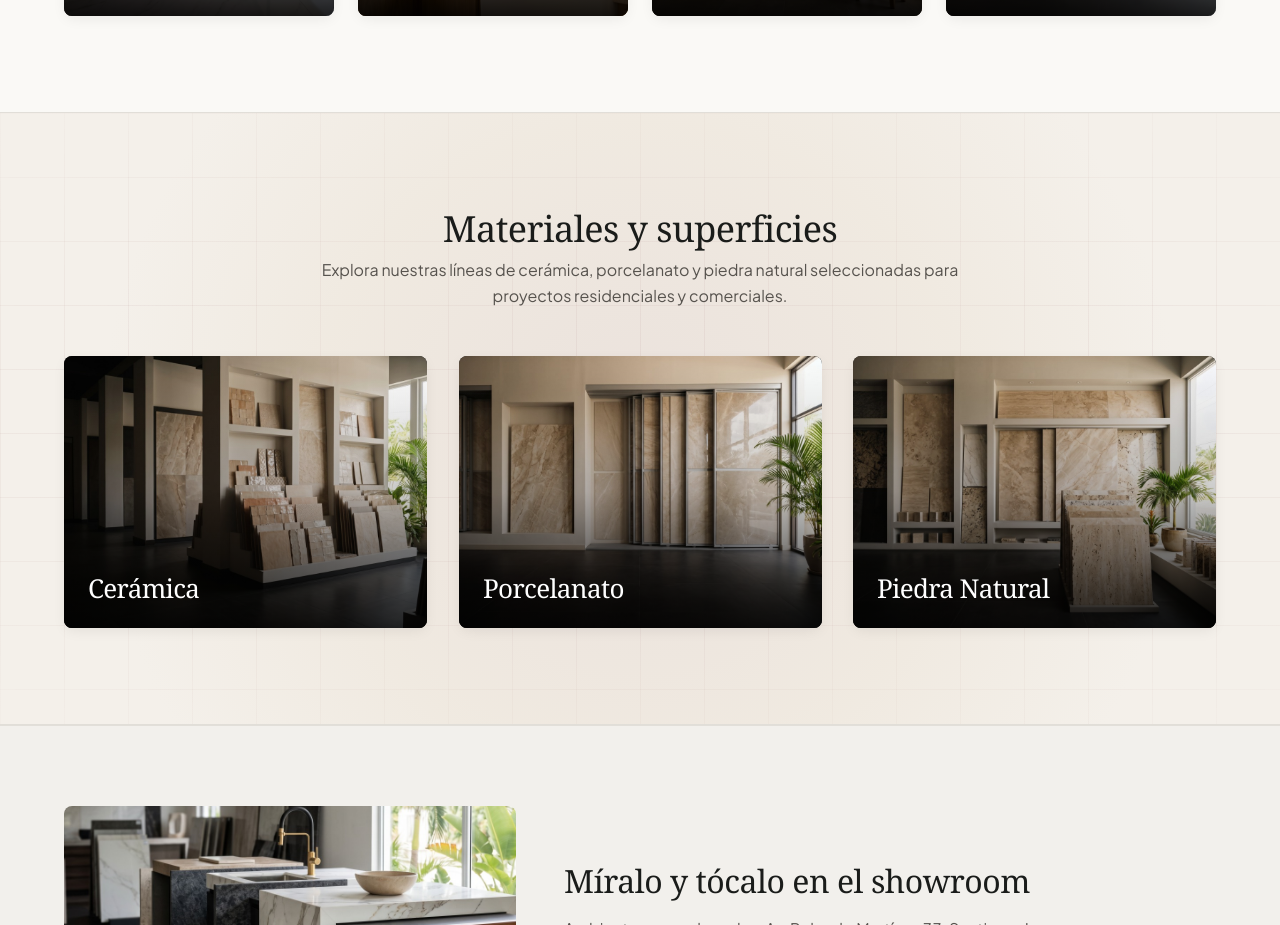
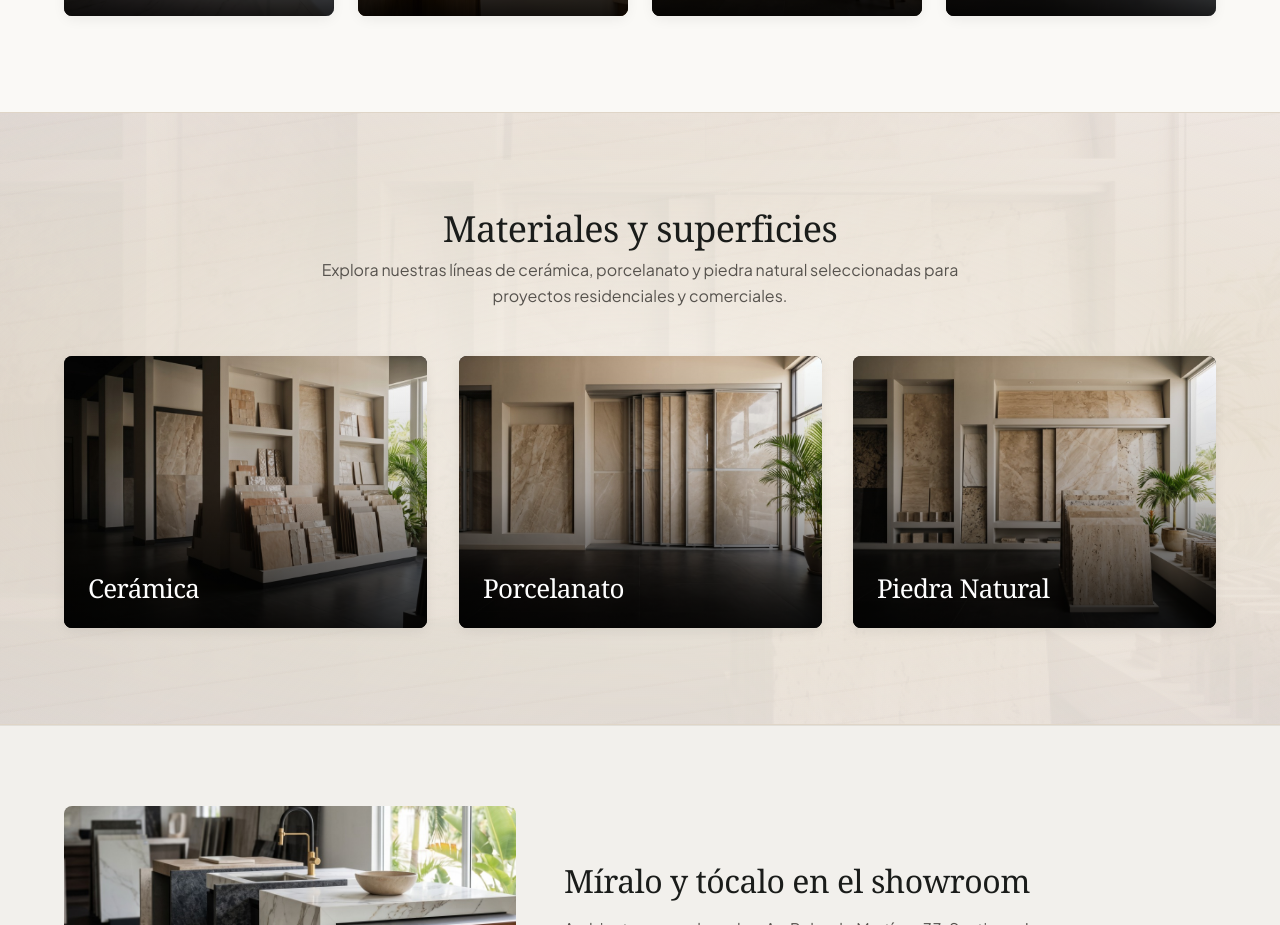
Before and after one commit to WhiteCollins/ceramica-el-almacen-web, a Next.js app: page / in a window 1280 px wide. Shown: the part 1065-1990 px from the top of the page. Built offline with nearby package versions, Linux system fonts and the light colour scheme.

Commit message:
style(home): apply travertine and warm stone watermark background to materials section

```diff
--- a/src/components/ColorShowcase.tsx
+++ b/src/components/ColorShowcase.tsx
@@ -37,31 +37,34 @@ const MATERIAL_CARDS = [
 
 export function ColorShowcase() {
   return (
-    <section className="relative w-full overflow-hidden bg-[#F4F0EA] py-16 lg:py-24 border-y border-outline/60">
-      {/* Retícula arquitectónica de despiece de losas (64×64 px) con máscara radial suave */}
+    <section className="relative w-full overflow-hidden bg-gradient-to-b from-[#F5F1EB] via-[#ECE4D9] to-[#F5F1EB] py-16 lg:py-24 border-y border-[#DFD5C7]">
+      {/* Veta mineral y textura de travertino / piedra caliza en marca de agua */}
+      <div
+        aria-hidden="true"
+        className="pointer-events-none absolute inset-0 opacity-[0.07] mix-blend-multiply"
+        style={{
+          backgroundImage: "url('/images/materials/piedra-natural.jpg')",
+          backgroundSize: "cover",
+          backgroundPosition: "center",
+          filter: "grayscale(35%) contrast(115%)",
+        }}
+      />
+
+      {/* Vetas horizontales sutiles de piedra travertino + viñeta cálida */}
       <div
         aria-hidden="true"
         className="pointer-events-none absolute inset-0"
         style={{
-          backgroundImage: `
-            linear-gradient(to right, rgba(107, 29, 34, 0.055) 1px, transparent 1px),
-            linear-gradient(to bottom, rgba(107, 29, 34, 0.055) 1px, transparent 1px)
+          background: `
+            radial-gradient(ellipse 80% 65% at 50% 50%, rgba(255, 252, 247, 0.55) 0%, rgba(226, 215, 200, 0.35) 60%, rgba(107, 29, 34, 0.05) 100%),
+            repeating-linear-gradient(
+              -8deg,
+              transparent 0px,
+              transparent 28px,
+              rgba(139, 113, 98, 0.035) 29px,
+              transparent 32px
+            )
           `,
-          backgroundSize: "64px 64px",
-          maskImage:
-            "radial-gradient(ellipse 85% 75% at 50% 50%, #000 45%, transparent 100%)",
-          WebkitMaskImage:
-            "radial-gradient(ellipse 85% 75% at 50% 50%, #000 45%, transparent 100%)",
-        }}
-      />
-
-      {/* Halo radial cálido central con sutil matiz arena/vino */}
-      <div
-        aria-hidden="true"
-        className="pointer-events-none absolute inset-0"
-        style={{
-          background:
-            "radial-gradient(circle at 50% 55%, rgba(107, 29, 34, 0.07) 0%, rgba(235, 226, 213, 0.45) 45%, transparent 75%)",
         }}
       />
 
```
